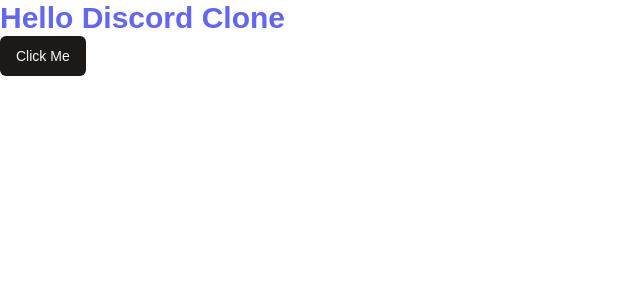
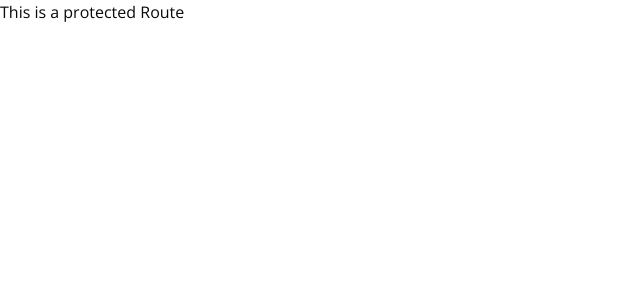
Before and after one commit to YanRho/drocsidv1, a Next.js app: page / in a window 1280 px wide. Shown: the top 300 px of the page, without its empty margins (0-640 px from the left). Built offline with nearby package versions, Linux system fonts and the light colour scheme.

Commit message:
Folder Routes Setup

```diff
--- /dev/null
+++ b/app/(auth)/(routes)/login/page.tsx
@@ -0,0 +1,9 @@
+const LoginPage = () => {
+    return (
+        <div>
+            Login Page
+        </div>
+     );
+}
+
+export default LoginPage;
--- /dev/null
+++ b/app/(auth)/(routes)/register/page.tsx
@@ -0,0 +1,9 @@
+const RegisterPage = () => {
+    return (
+        <div>
+            Register!
+        </div>
+     );
+}
+
+export default RegisterPage;
--- /dev/null
+++ b/app/(auth)/layout.tsx
@@ -0,0 +1,9 @@
+const AuthLayout = ({ children }: {children: React.ReactNode}) => {
+    return (
+        <div className="bg-red-500 h-full">
+            {children}
+        </div>
+     );
+}
+
+export default AuthLayout;
--- /dev/null
+++ b/app/(main)/(routes)/page.tsx
@@ -0,0 +1,9 @@
+
+export default function Home() {
+  return (
+    <div >
+      This is a protected Route
+    </div>
+
+  );
+}
--- a/app/layout.tsx
+++ b/app/layout.tsx
@@ -1,6 +1,9 @@
 import type { Metadata } from "next";
 import localFont from "next/font/local";
 import "./globals.css";
+import { Open_Sans } from 'next/font/google'
+
+const font = Open_Sans({ subsets: ['latin'] })
 
 const geistSans = localFont({
   src: "./fonts/GeistVF.woff",
@@ -14,7 +17,7 @@
 });
 
 export const metadata: Metadata = {
-  title: "Create Next App",
+  title: "Drocsid",
   description: "Generated by create next app",
 };
 
@@ -26,8 +29,7 @@
   return (
     <html lang="en">
       <body
-        className={`${geistSans.variable} ${geistMono.variable} antialiased`}
-      >
+        className={font.className}>
         {children}
       </body>
     </html>
--- a/app/page.tsx
+++ /dev/null
@@ -1,13 +0,0 @@
-import { Button } from "@/components/ui/button";
-
-export default function Home() {
-  return (
-    <div >
-      <p className="text-3xl font-bold text-indigo-500">Hello Discord Clone</p>
-      <Button>
-      Click Me
-      </Button>
-    </div>
-
-  );
-}
```
